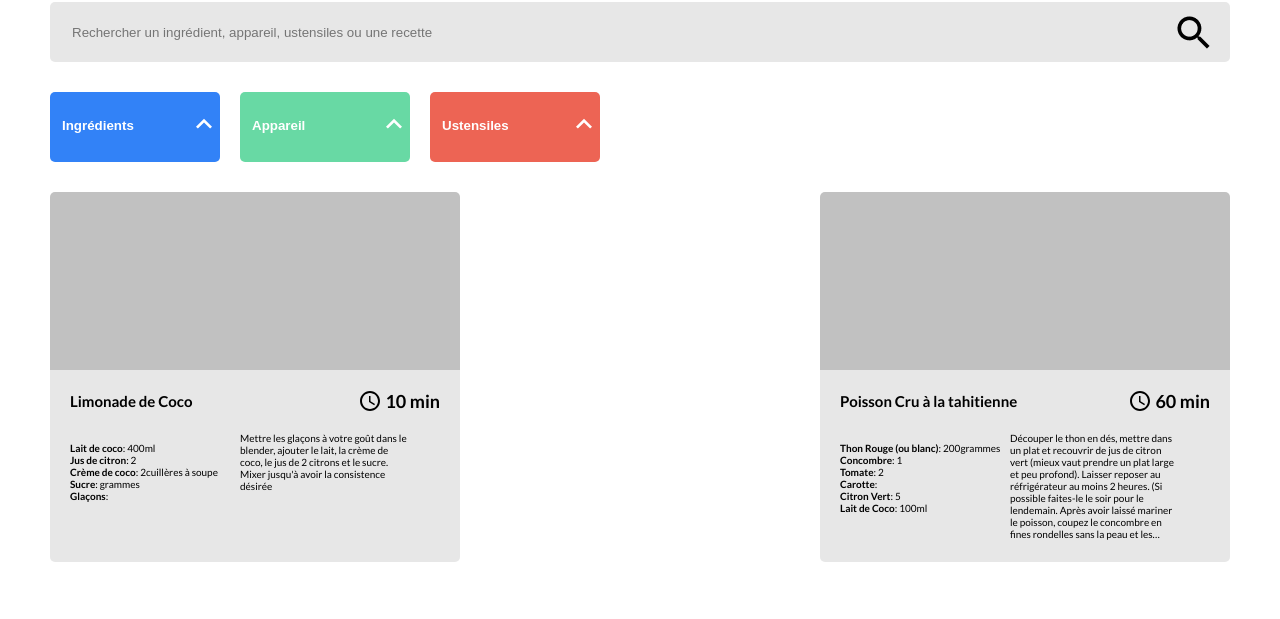
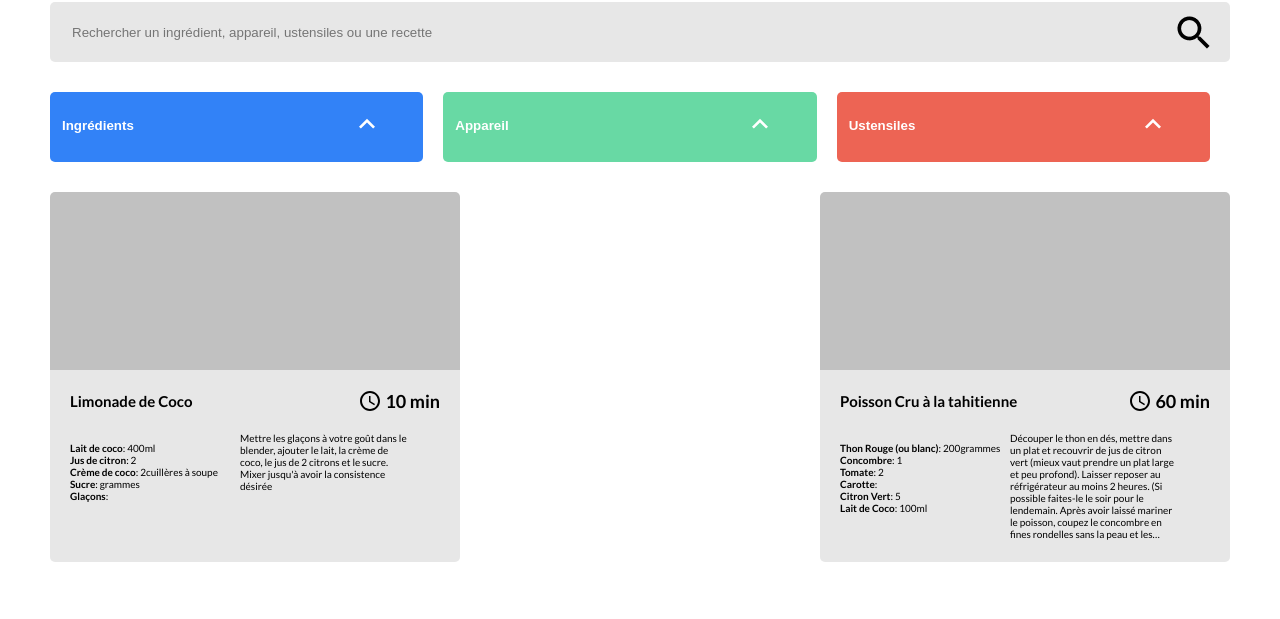
Before and after one commit to MonaH-Dev/MonaHorri_7_08102021, a website: page projet/index.html in a window 1280 px wide. Shown: the part 129-748 px from the top of the page. Drawn offline with Linux system fonts and the light colour scheme.

Commit message:
avant nettoyage

```diff
--- a/projet/index.js
+++ b/projet/index.js
@@ -212,7 +212,7 @@ function populateAsf(blockId, asfData) {
   let htmlToInject = "";
   asfData.forEach((data) => {
     // console.log("DL = ", data);
-    htmlToInject += `<a href="#">${data}</a>`;
+    htmlToInject += `<a href="#">${data}</a><br>`;
   });
 
   $asfRoot.innerHTML += htmlToInject;
--- a/projet/sass/components/_filterblock.scss
+++ b/projet/sass/components/_filterblock.scss
@@ -5,11 +5,12 @@
 
 .Block {
   height: 70px;
-  width: 170px;
+  max-width: 500px;
   @include bradius;
   margin: 20px 20px 0 0;
   position: relative;
 }
+
 .ListFilter input[type="research"] {
   // height: 70px;
   // width: 170px;
@@ -33,35 +34,43 @@
 }
 
 input[name="ingredientsBlock"],
-.ingredientsBlock {
+.ingredientsBlock,
+.ingredientsBlock .asfList {
   background: $color-ingredient;
 }
 
 input[name="appareilBlock"],
-.appareilBlock {
+.appareilBlock,
+.appareilBlock .asfList {
   background: $color-appareil;
 }
 
 input[name="ustensilesBlock"],
-.ustensilesBlock {
+.ustensilesBlock,
+.ustensilesBlock .asfList {
   background: $color-ustensile;
 }
 /*#endregion*/
 
 /* TRANSITIONS */ /*#region*/
-.ListFilter div {
-  transition: width 500ms, height 750ms;
-  &:active,
-  &:hover {
-    min-width: 40em;
-    height: auto;
-    // width: 400px;
-    // height: 300px;
-  }
-}
+// .ListFilter div {
+//   transition: width 500ms, height 750ms;
+//   &:active,
+//   &:hover {
+//     min-width: 40em;
+//     height: auto;
+//     // width: 400px;
+//     // height: 300px;
+//   }
+// }
+// .ListFilter div {
+//   max-width: 400px;
+//   max-height: 300px;
+// }
 
 .asfList {
-  flex-direction: column;
+  // flex-direction: column;
+  @include bradius;
   a {
     text-decoration: none;
     color: white;
```
Also changed, not shown: projet/css/style.css, 2 other files.
